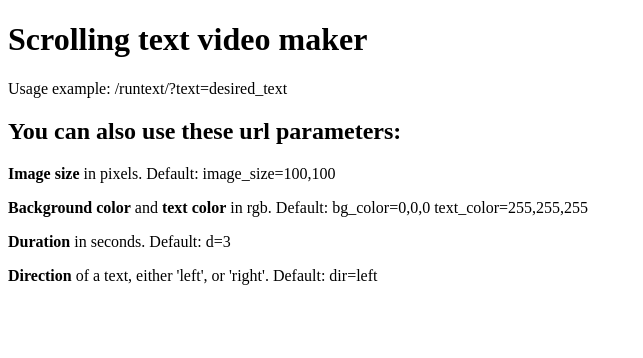
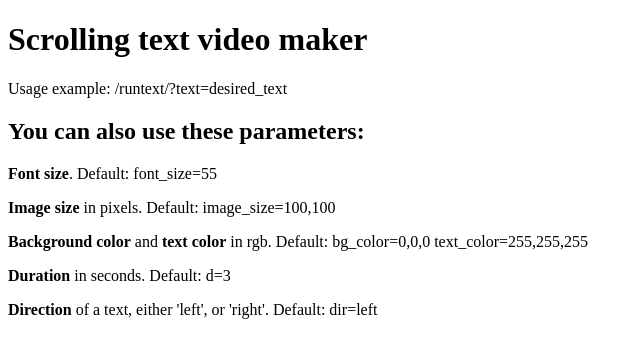
Before and after one commit to dzherb/scrolling-text-generator, a Django app: page / in a window 1280 px wide. Shown: the top 358 px of the page, without its empty margins (0-643 px from the left). Run offline with Django 4.2, Linux system fonts and the light colour scheme.

Commit message:
Code readability fixes

```diff
--- a/ScrollingTextApp/video_generator/templates/video_generator/home.html
+++ b/ScrollingTextApp/video_generator/templates/video_generator/home.html
@@ -7,7 +7,8 @@
 <body>
     <h1>Scrolling text video maker</h1>
     <p>Usage example: /runtext/?text=desired_text</p>
-    <h2>You can also use these url parameters:</h2>
+    <h2>You can also use these parameters:</h2>
+    <p><b>Font size</b>. Default: font_size=55</p>
     <p><b>Image size</b> in pixels. Default: image_size=100,100</p>
     <p><b>Background color</b> and <b>text color</b> in rgb. Default: bg_color=0,0,0 text_color=255,255,255</p>
     <p><b>Duration</b> in seconds. Default: d=3</p>
--- a/ScrollingTextApp/video_generator/views.py
+++ b/ScrollingTextApp/video_generator/views.py
@@ -5,9 +5,9 @@ from .generator.video_generator import create_scrolling_text
 
 def send_file(request):
     """Makes a video file from user's input and sends it back"""
-    try:
-        # Getting parameters from url.
+    try:  # Getting parameters from url.
         text = request.GET.get('text', 'No input :(').strip()
+
         font_size = int(request.GET.get('font_size', '55'))
 
         # image_size = (image_width, image_height) in pixels
```
